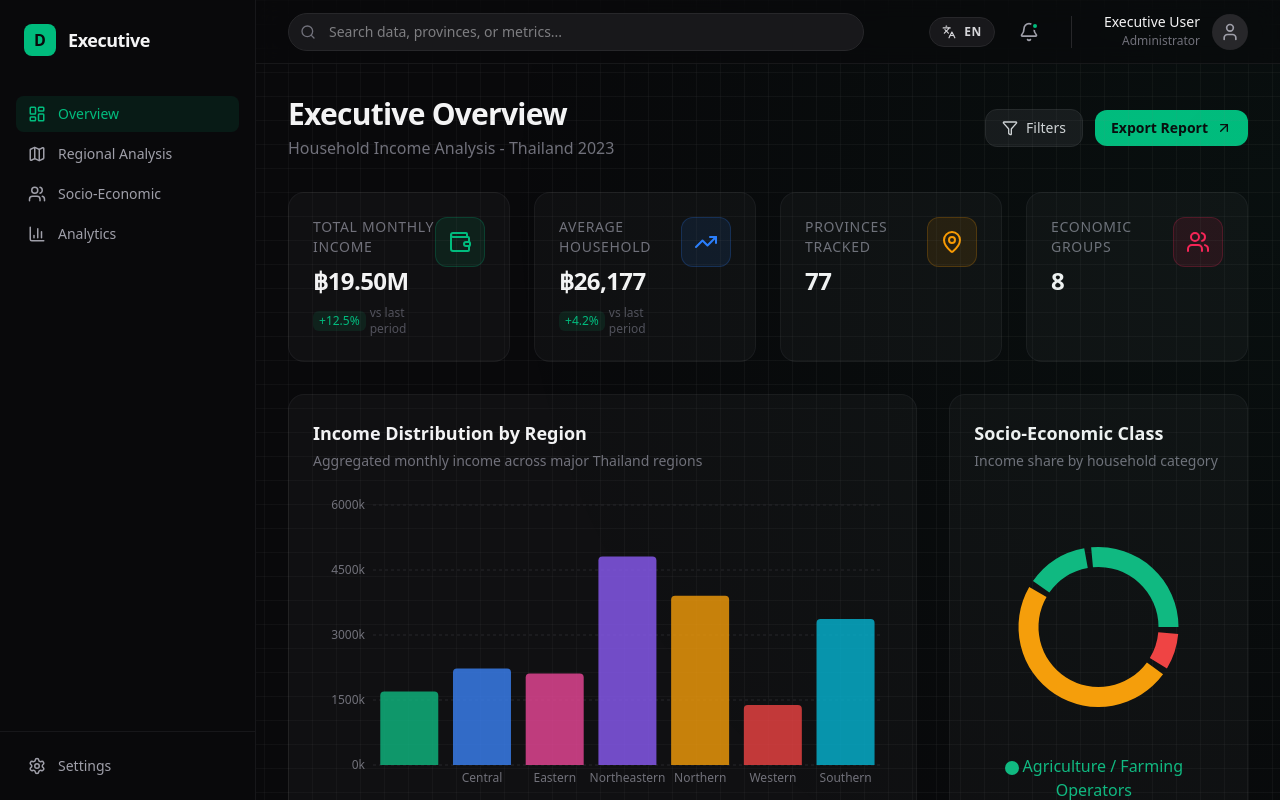
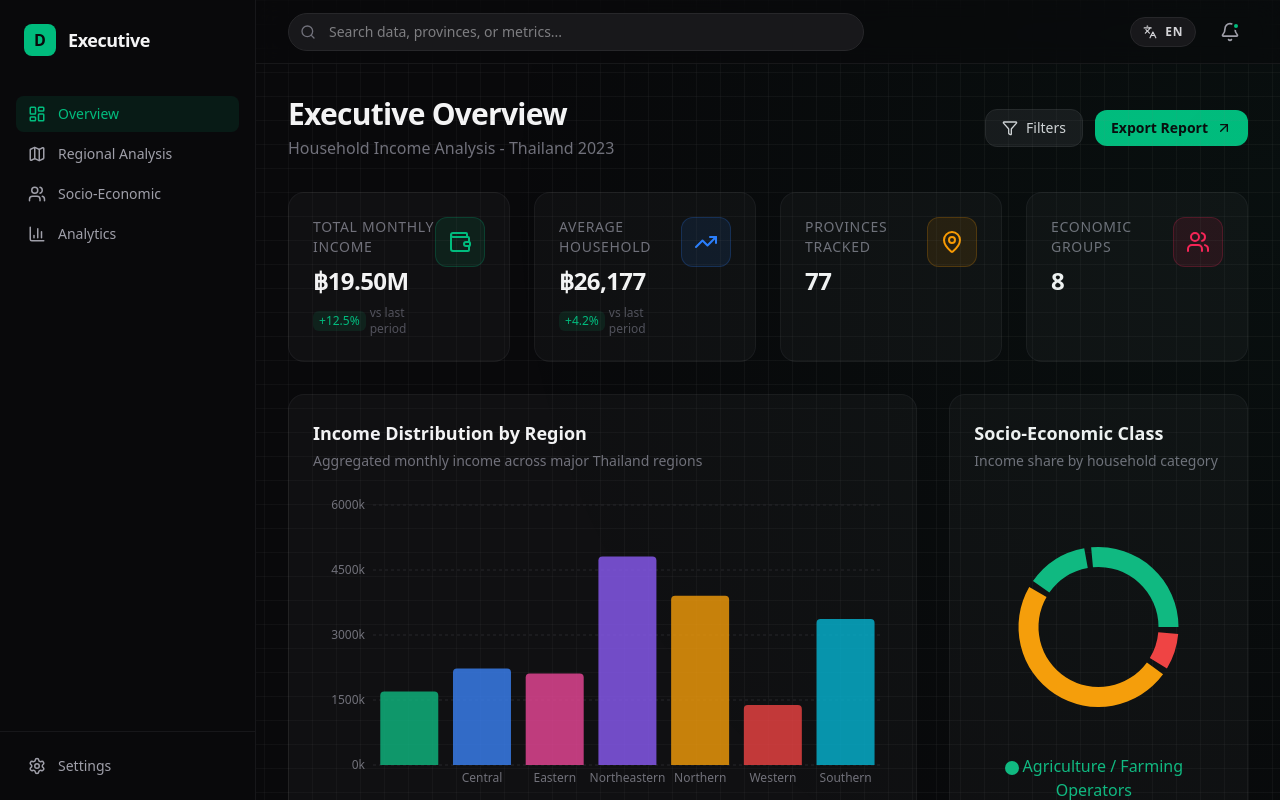
Before and after one commit to raphiphat8888/dashBoard, a React (Vite) app: page / in a window 1280 px wide. Built offline with nearby package versions, Linux system fonts and the light colour scheme.

Commit message:
refactor: remove unused user profile section from header

```diff
--- a/src/components/Header.tsx
+++ b/src/components/Header.tsx
@@ -43,16 +43,6 @@ export const Header: React.FC<HeaderProps> = ({ searchTerm, onSearchChange, onSe
           <Bell size={20} />
           <span className="absolute top-2 right-2 w-2 h-2 bg-emerald-500 rounded-full border-2 border-zinc-950"></span>
         </button>
-        <div className="h-8 w-[1px] bg-zinc-800 mx-2"></div>
-        <div className="flex items-center gap-3 pl-2 cursor-pointer group">
-          <div className="text-right hidden sm:block">
-            <p className="text-sm font-medium text-zinc-100 leading-none">{t('Header.UserRole')}</p>
-            <p className="text-xs text-zinc-500 mt-1">{t('Header.UserType')}</p>
-          </div>
-          <div className="w-9 h-9 bg-zinc-800 rounded-full flex items-center justify-center text-zinc-400 group-hover:bg-zinc-700 transition-all">
-            <User size={20} />
-          </div>
-        </div>
       </div>
     </header>
   );
```
